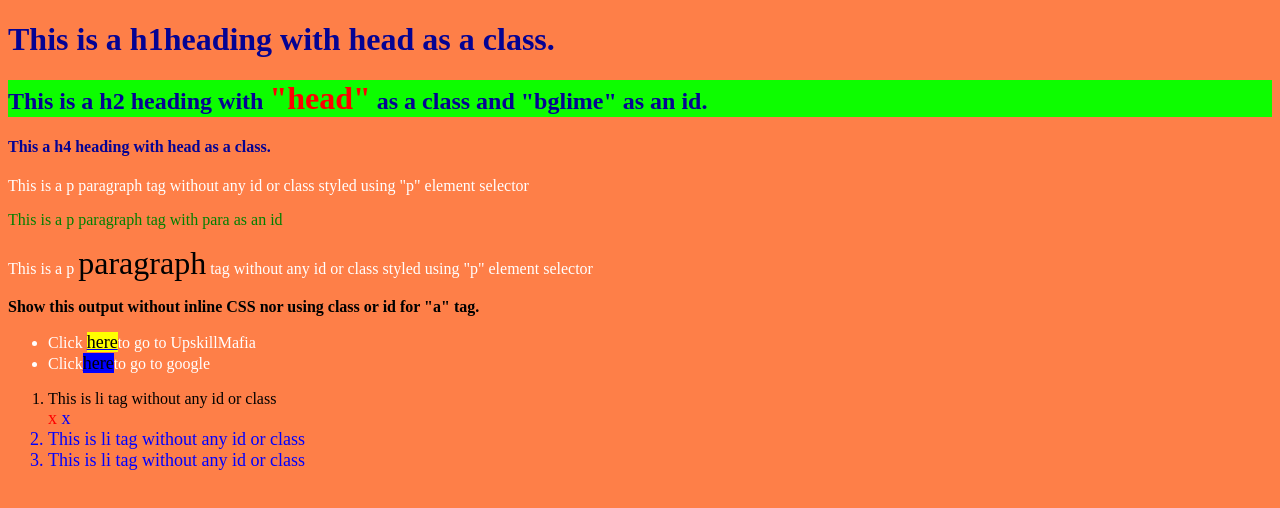
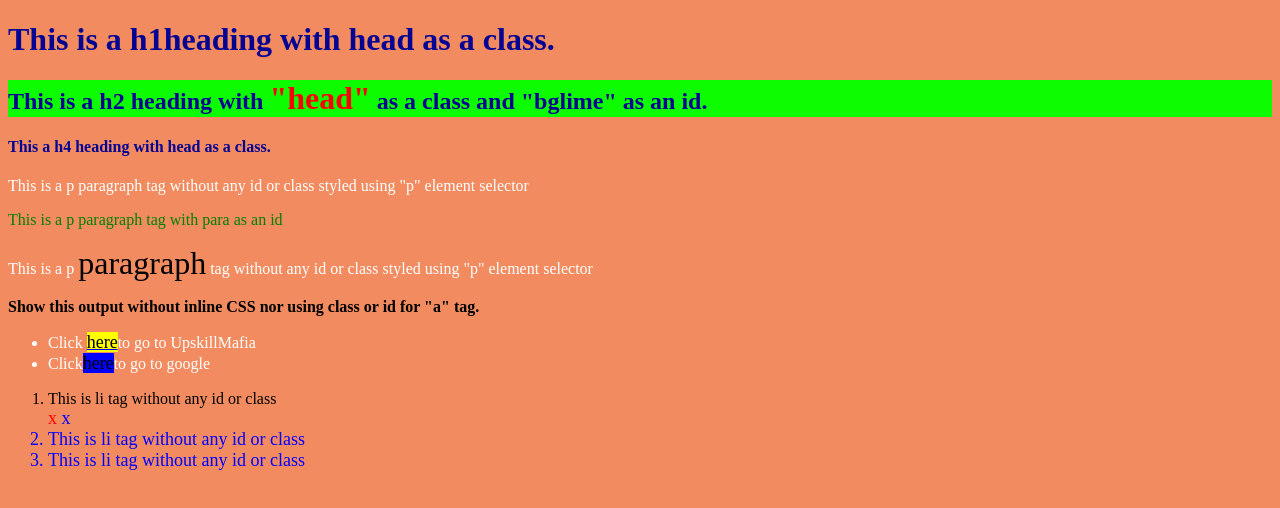
Before and after one commit to Maddyhub007/css-styling, a plain HTML site: page index.html in a window 1280 px wide. Drawn offline with Linux system fonts and the light colour scheme.

Commit message:
Update style.css

```diff
--- a/style.css
+++ b/style.css
@@ -1,5 +1,5 @@
 body{
-    background-color: rgb(254, 127, 72);
+    background-color: rgb(242, 140, 96);
 }
 .head
 {
```
